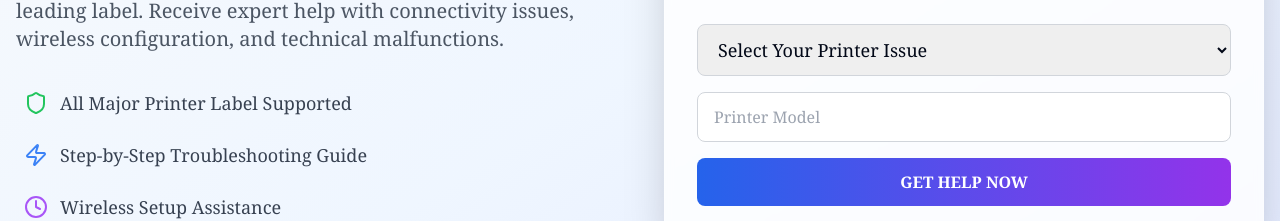
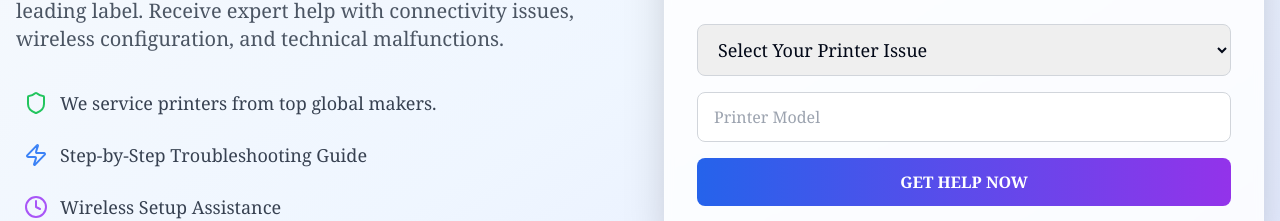
Before and after one commit to Ravijha11/setupprinter, a React (Vite) app: page / in a window 1280 px wide. Shown: the part 461-682 px from the top of the page. Built offline with nearby package versions, Linux system fonts and the light colour scheme.

Commit message:
Hero.tsx

```diff
--- a/src/components/Hero.tsx
+++ b/src/components/Hero.tsx
@@ -60,7 +60,7 @@ const Hero = () => {
   };
 
   const features = [
-    { icon: Shield, text: "All Major Printer Label Supported", color: "text-green-500" },
+    { icon: Shield, text: "We service printers from top global makers.", color: "text-green-500" },
     { icon: Zap, text: "Step-by-Step Troubleshooting Guide", color: "text-blue-500" },
     { icon: Clock, text: "Wireless Setup Assistance", color: "text-purple-500" },
     { icon: Users, text: "Available 24/7 for printer support", color: "text-orange-500" }
```
